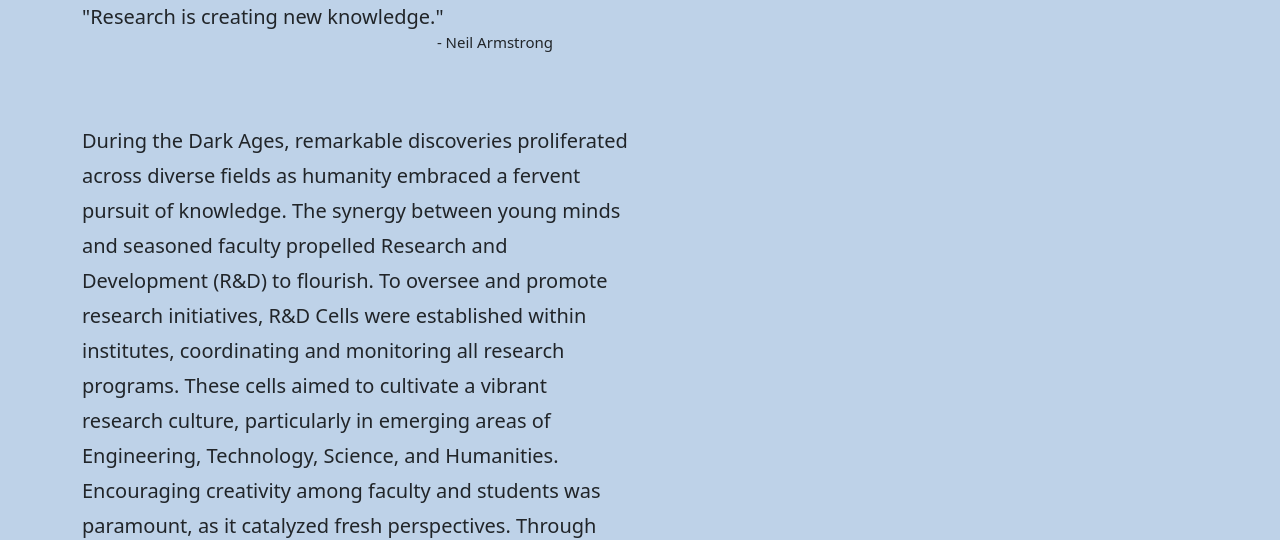
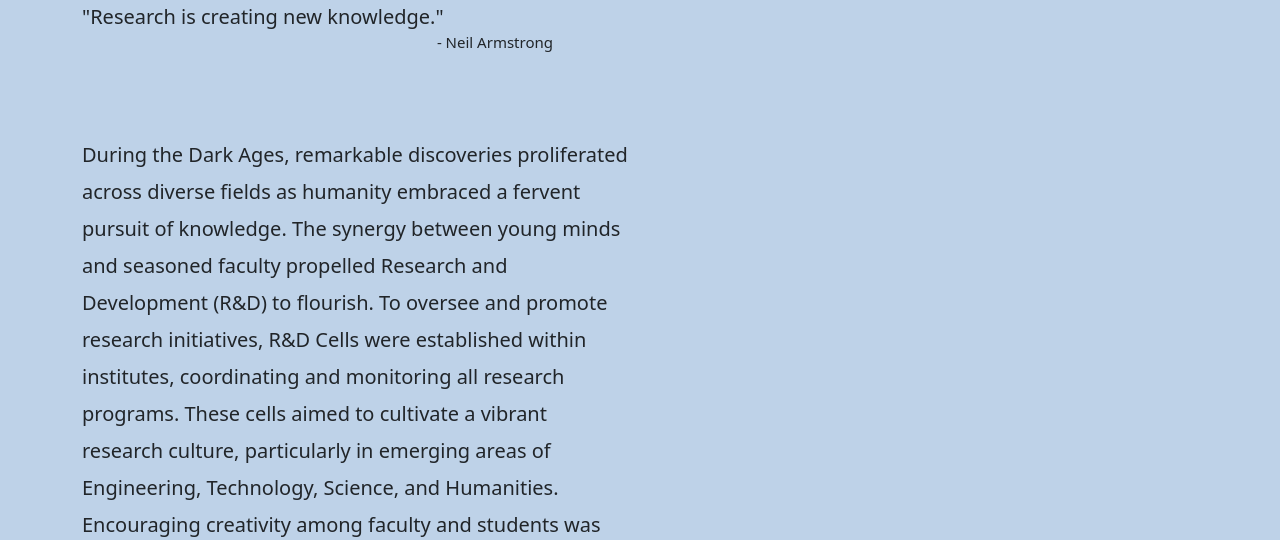
Before and after one commit to Suke2004/CCA-RnD-website, a plain HTML site: page index.html in a window 1280 px wide. Shown: the part 267-807 px from the top of the page. Drawn offline with nearby package versions, Linux system fonts and the light colour scheme; a script that the page names is missing.

Commit message:
Update style.css

```diff
--- a/style.css
+++ b/style.css
@@ -55,8 +55,8 @@ html{
   padding-left: 70%;
 }
 .about-cell{
-  padding-top:5%;
-  line-height: 35px;
+  padding-top:7%;
+  line-height: 37px;
 }
 .card{
   display: flex;
```
